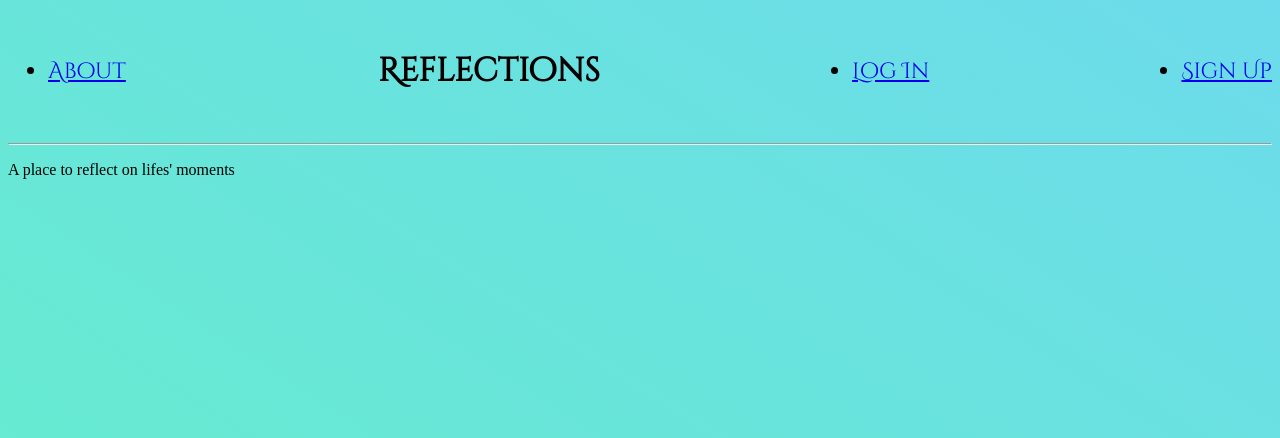
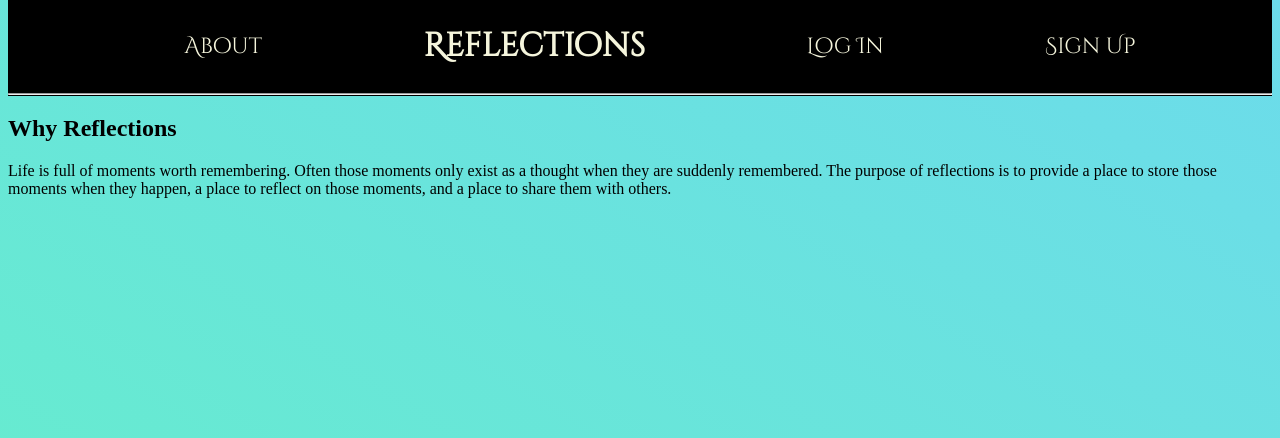
Before and after one commit to c-fasano/reflections, a Django app: page /about/ in a window 1280 px wide. Shown: the top 438 px of the page. Run offline with Django 3.2, Linux system fonts and the light colour scheme; some web fonts are replaced.

Commit message:
Update Nav

```diff
--- a/main_app/static/css/base.css
+++ b/main_app/static/css/base.css
@@ -15,15 +15,29 @@ body {
   background-size: cover;
 }
 
+h1 {
+  color: beige;
+}
+
+header {
+background-color: black;
+}
+
 nav {
   font-family: 'Cinzel Decorative';
   font-size: 22px;
   font-weight: 1500;
+  margin: -25px;
+}
+
+nav a {
+  color: beige;
+  text-decoration: none;
 }
 
 nav ul {
   display: flex;
   align-items: center;
-  justify-content: space-between;
+  justify-content: space-evenly;
   flex-wrap: wrap;
 }
--- a/main_app/templates/about.html
+++ b/main_app/templates/about.html
@@ -4,7 +4,12 @@
 <link rel="stylesheet" type="text/css" href="{% static 'css/about.css' %}">
 {% block content %}
 
-<hr>
-<p>A place to reflect on lifes' moments</p>
-
+<main class="about-section">
+  <section class="intro">
+    <div class="description">
+      <h2>Why Reflections</h2>
+      <p>Life is full of moments worth remembering. Often those moments only exist as a thought when they are suddenly remembered. The purpose of reflections is to provide a place to store those moments when they happen, a place to reflect on those moments, and a place to share them with others.</p>
+    </div>
+  </section>
+</main>
 {% endblock %}
--- a/main_app/templates/base.html
+++ b/main_app/templates/base.html
@@ -32,6 +32,7 @@
       </ul>
     </nav>
   </header>
+  <hr>
   <main>
   {% block content %}
   {% endblock %}
```
Also changed, not shown: main_app/static/css/about.css (+13 -0 lines).
